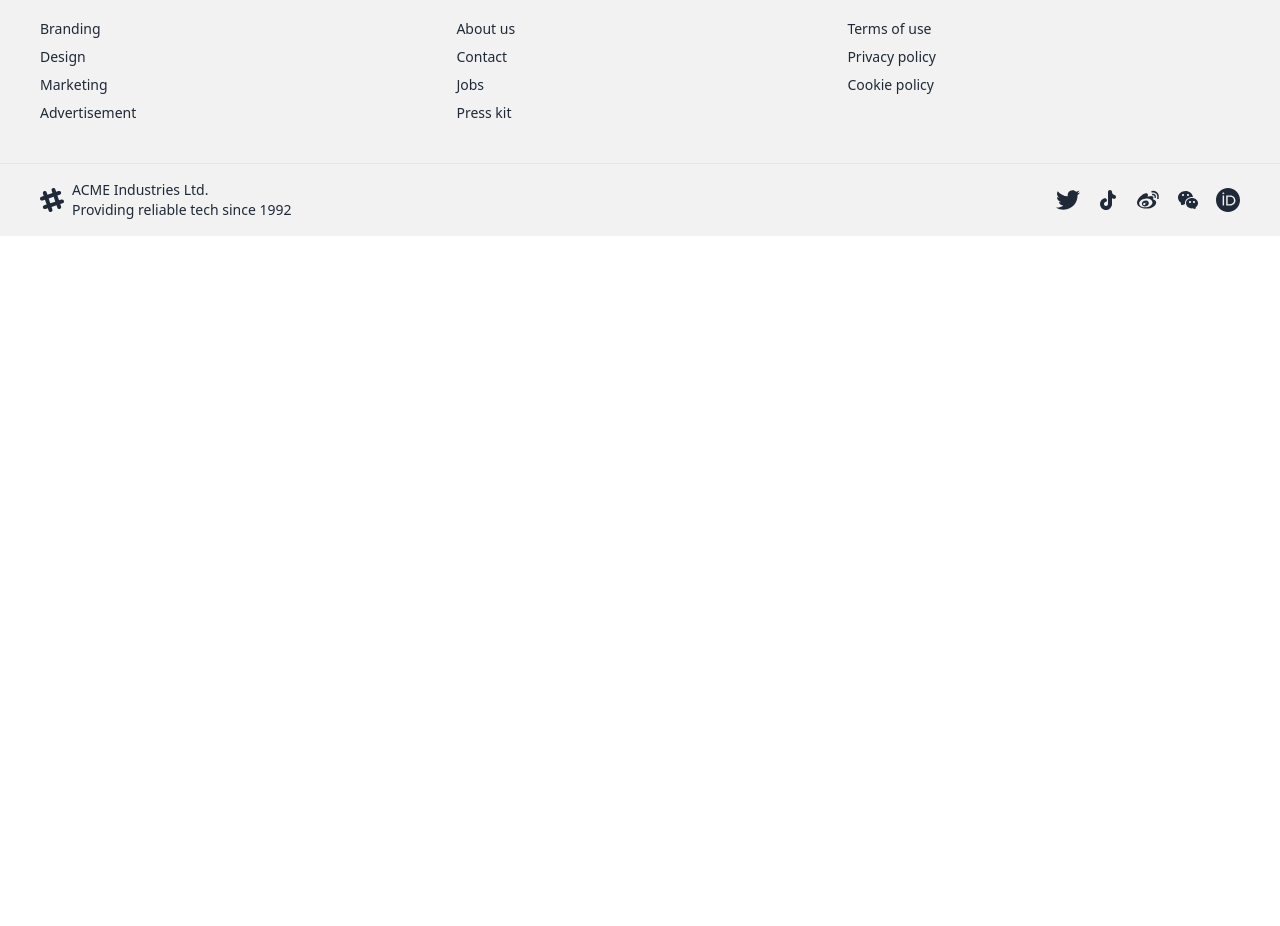
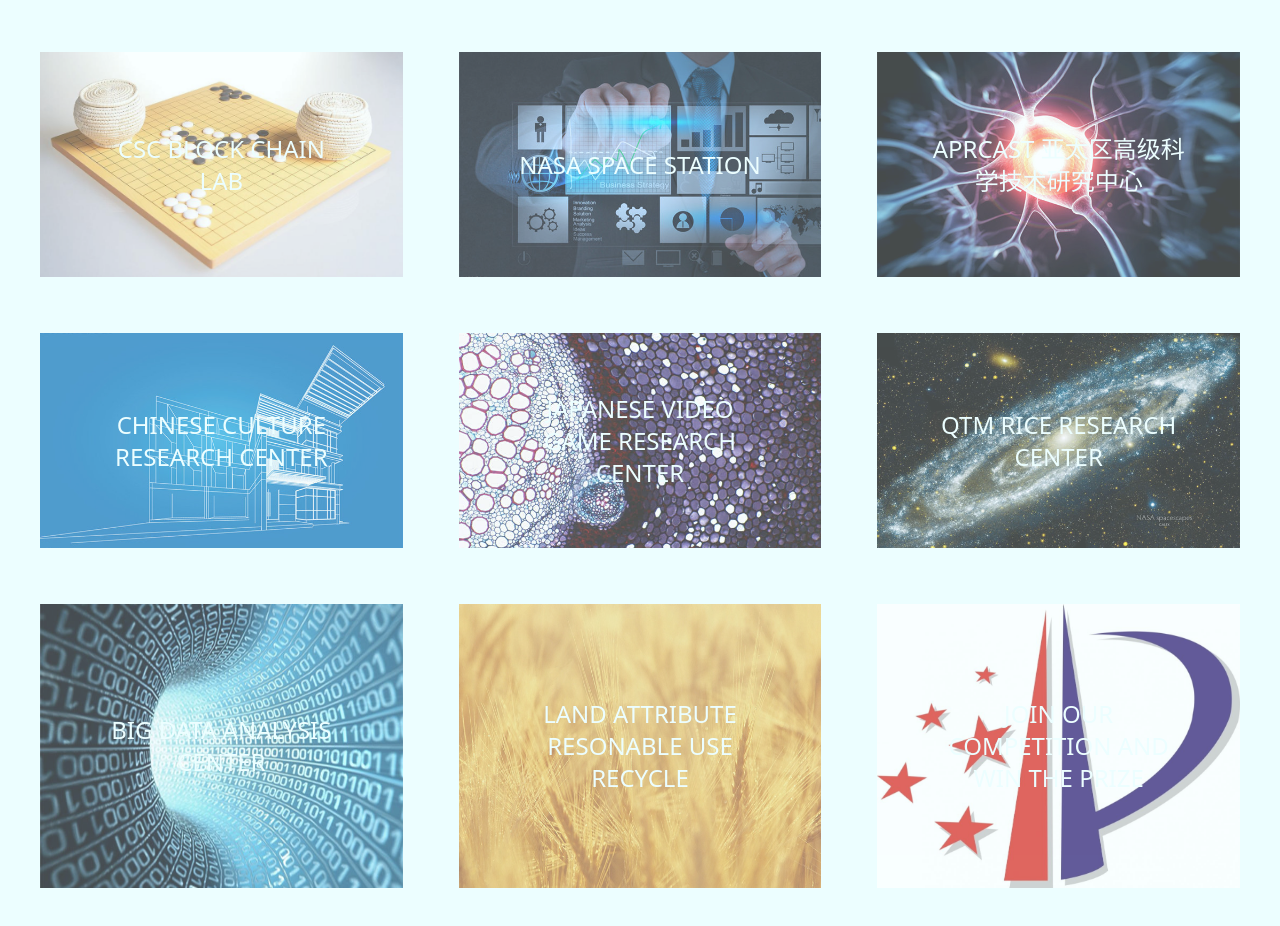
Before and after one commit to stefan-ysh/t-lab, a Nuxt app: page / in a window 1280 px wide. Shown: the part 1686-2612 px from the top of the page. Before the commit the page ends 1922 px from the top, so only its background shows below. Built offline with nearby package versions, Linux system fonts and the light colour scheme.

Commit message:
style:chenge the studio list coming from json and hover effect

```diff
--- /dev/null
+++ b/assets/data/studioList.json
@@ -0,0 +1,74 @@
+[
+  {
+    "name": "APRCAST 亚太区高级科学技术研究中心",
+    "img": "/img/studio/1.jpg"
+  },
+  {
+    "name": "CSEAE 欧美经济研究中心",
+    "img": "/img/studio/2.jpg"
+  },
+  {
+    "name": "STEAM和PBL工作室",
+    "img": "/img/studio/3.jpg"
+  },
+  {
+    "name": "JSL 植物生长工作室",
+    "img": "/img/studio/4.jpg"
+  },
+  {
+    "name": "JOIN OUR COMPETITION",
+    "img": "/img/studio/5.jpg"
+  },
+  {
+    "name": "APRCAST 亚太区高级科学技术研究中心",
+    "img": "/img/studio/6.jpg"
+  },
+  {
+    "name": "JOIN OUR COMPETITION",
+    "img": "/img/studio/7.jpg"
+  },
+  {
+    "name": "AMERICA ECONOMY RESEARCH CENTER",
+    "img": "/img/studio/8.jpg"
+  },
+  {
+    "name": "EOUR MILITARY REPORTING CENTER",
+    "img": "/img/studio/9.jpg"
+  },
+  {
+    "name": "CSC BLOCK CHAIN LAB",
+    "img": "/img/studio/10.jpg"
+  },
+  {
+    "name": "NASA SPACE STATION",
+    "img": "/img/studio/11.jpg"
+  },
+  {
+    "name": "APRCAST 亚太区高级科学技术研究中心",
+    "img": "/img/studio/12.jpg"
+  },
+  {
+    "name": "CHINESE CULTURE RESEARCH CENTER",
+    "img": "/img/studio/13.jpg"
+  },
+  {
+    "name": "JAPANESE VIDEO GAME RESEARCH CENTER",
+    "img": "/img/studio/14.jpg"
+  },
+  {
+    "name": "QTM RICE RESEARCH CENTER",
+    "img": "/img/studio/15.jpg"
+  },
+  {
+    "name": "BIG DATA ANALYSIS CENTER",
+    "img": "/img/studio/16.jpg"
+  },
+  {
+    "name": "LAND ATTRIBUTE RESONABLE USE RECYCLE",
+    "img": "/img/studio/17.jpg"
+  },
+  {
+    "name": "JOIN OUR COMPETITION AND WIN THE PRIZE",
+    "img": "/img/studio/18.jpg"
+  }
+]
--- a/components/studio-list.vue
+++ b/components/studio-list.vue
@@ -22,106 +22,12 @@
             </div> -->
         <div v-for="(studio, i) in studioList" :key="studio.img"
             class="opacity-70 hover:opacity-100 cursor-pointer transition-all duration-1/2 flex flex-col w-full justify-center items-center p-5">
-            <img class="w-full block h-full" :src="studio.img" />
+            <img class="w-full block h-full hover:scale-[0.98] duration-1000" :src="studio.img" />
             <div class="absolute w-1/5 text-sm lg:text-2xl text-cyan-50 text-center">{{ studio.name }}</div>
         </div>
     </div>
 </template>
 
 <script setup lang="ts">
-import img1 from '/img/studio/1.jpg'
-import img2 from '/img/studio/2.jpg'
-import img3 from '/img/studio/3.jpg'
-import img4 from '/img/studio/4.jpg'
-import img5 from '/img/studio/5.jpg'
-import img6 from '/img/studio/6.jpg'
-// import img7 from '/img/studio/7.jpg'
-// import img8 from '/img/studio/8.jpg'
-// import img9 from '/img/studio/9.jpg'
-// import img10 from '/img/studio/10.jpg'
-// import img11 from '/img/studio/11.jpg'
-// import img12 from '/img/studio/12.jpg'
-// import img13 from '/img/studio/13.jpg'
-// import img14 from '/img/studio/14.jpg'
-// import img15 from '/img/studio/15.jpg'
-// import img16 from '/img/studio/16.jpg'
-// import img17 from '/img/studio/17.jpg'
-// import img18 from '/img/studio/18.jpg'
-const counter = useState('counter', () => 500)
-// http://fakeimg.pl/2000x800/0079D8/fff/?text=Without
-// 工作室列表 1- 18
-const studioList = [
-    {
-        name: 'APRCAST 亚太区高级科学技术研究中心',
-        img: img1
-    },
-    {
-        name: 'CSEAE 欧美经济研究中心',
-        img: img2
-    },
-    {
-        name: 'STEAM和PBL工作室',
-        img: img3
-    },
-    {
-        name: 'JSL 植物生长工作室',
-        img: img4
-    },
-    {
-        name: 'JOIN OUR COMPETITION',
-        img: img5
-    },
-    {
-        name: 'APRCAST 亚太区高级科学技术研究中心',
-        img: img6
-    },
-    // {
-    //     name: 'APRCAST 亚太区高级科学技术研究中心',
-    //     img: img7
-    // },
-    // {
-    //     name: 'APRCAST 亚太区高级科学技术研究中心',
-    //     img: img8
-    // },
-    // {
-    //     name: 'APRCAST 亚太区高级科学技术研究中心',
-    //     img: img9
-    // },
-    // {
-    //     name: 'APRCAST 亚太区高级科学技术研究中心',
-    //     img: img10
-    // },
-    // {
-    //     name: 'APRCAST 亚太区高级科学技术研究中心',
-    //     img: img11
-    // },
-    // {
-    //     name: 'APRCAST 亚太区高级科学技术研究中心',
-    //     img: img12
-    // },
-    // {
-    //     name: 'APRCAST 亚太区高级科学技术研究中心',
-    //     img: img13
-    // },
-    // {
-    //     name: 'APRCAST 亚太区高级科学技术研究中心',
-    //     img: img14
-    // },
-    // {
-    //     name: 'APRCAST 亚太区高级科学技术研究中心',
-    //     img: img15
-    // },
-    // {
-    //     name: 'APRCAST 亚太区高级科学技术研究中心',
-    //     img: img16
-    // },
-    // {
-    //     name: 'APRCAST 亚太区高级科学技术研究中心',
-    //     img: img17
-    // },
-    // {
-    //     name: 'APRCAST 亚太区高级科学技术研究中心',
-    //     img: img18
-    // }
-]
+import studioList from 'assets/data/studioList.json'
 </script>
```
